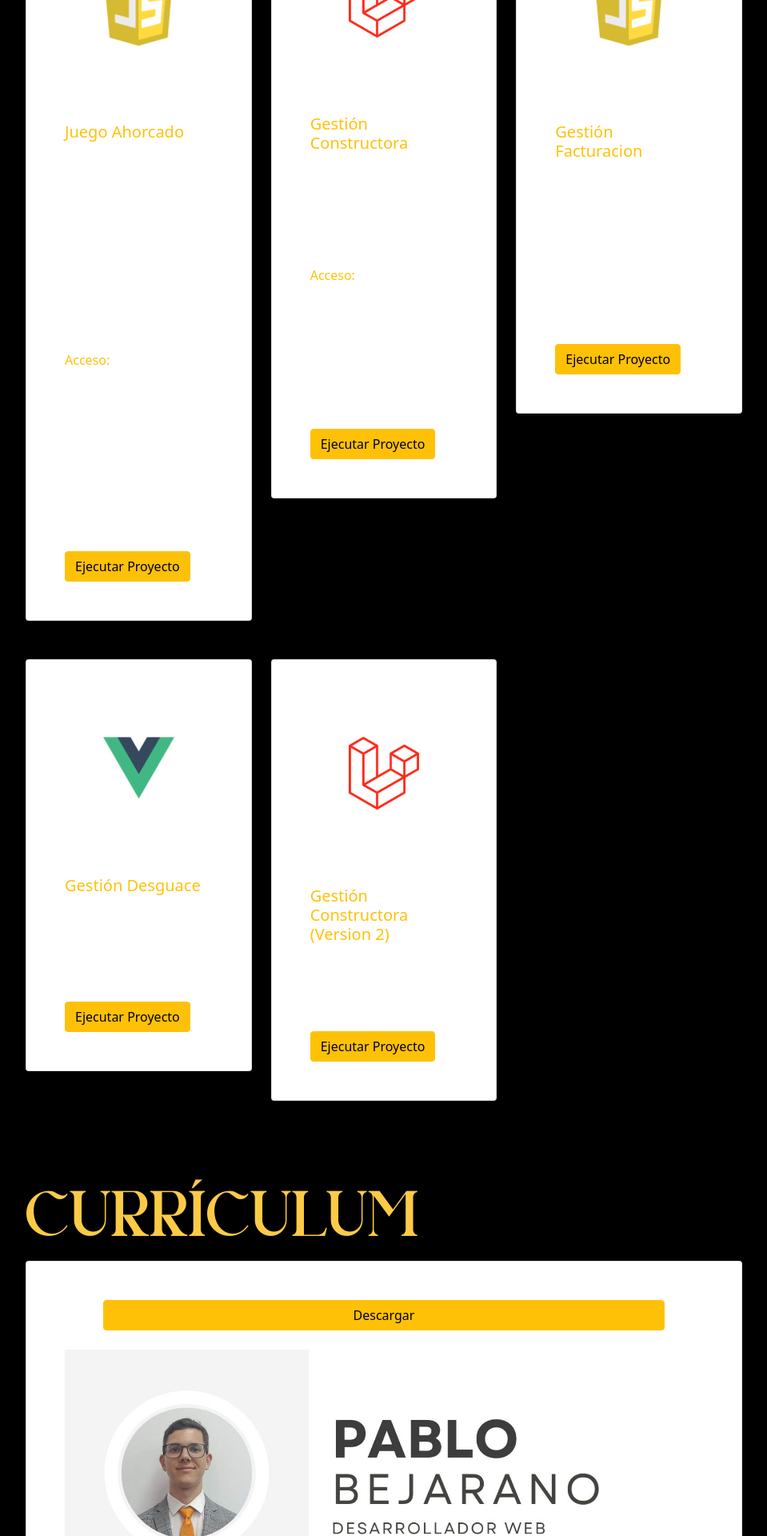
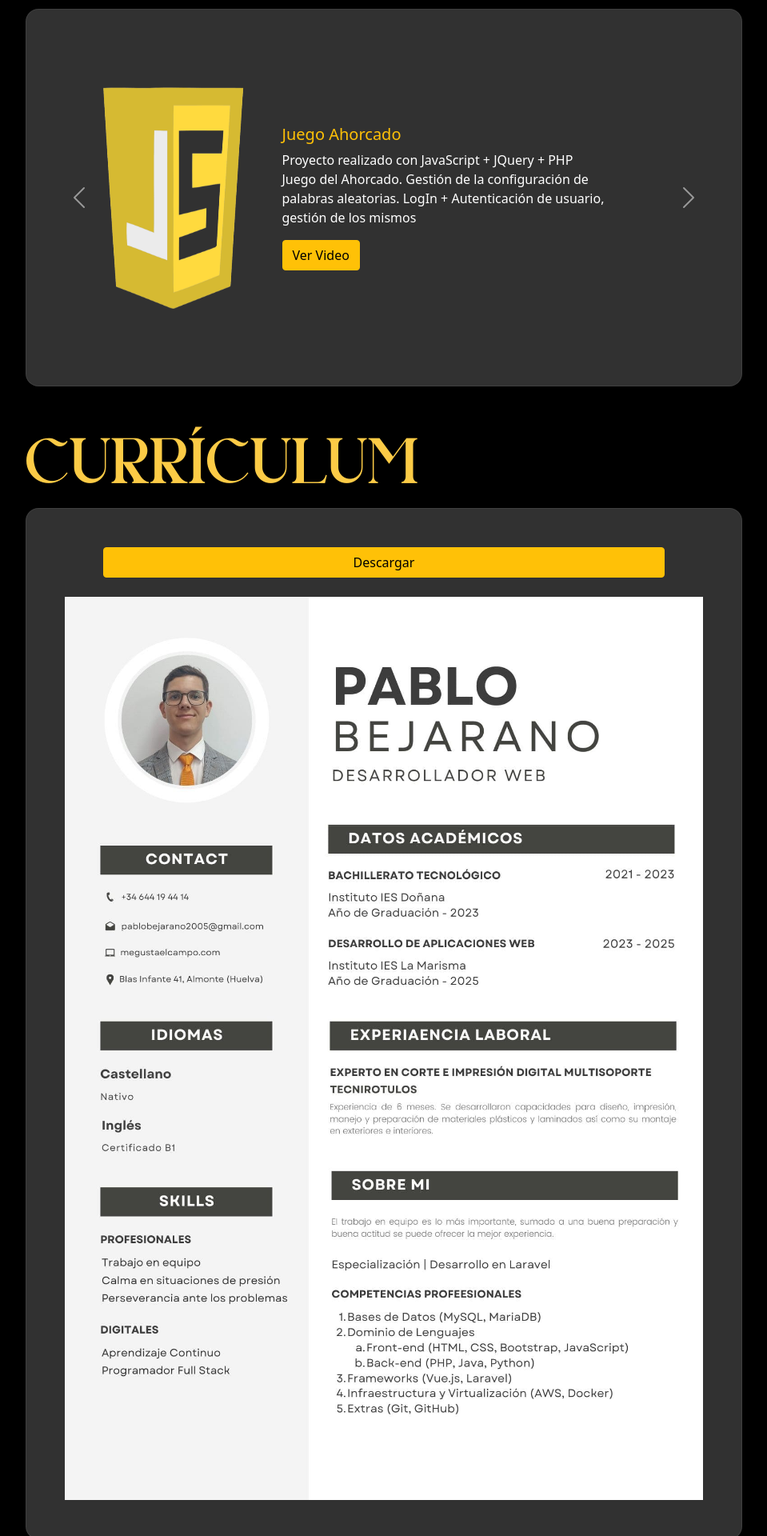
Before and after one commit to megustaelcampoDAW2024/Proyecto-DIW, a PHP site: page / in a window 1280 px wide. Shown: the part 801-2721 px from the top of the page at 80% size, without its empty margins (160-1119 px from the left). Run offline with PHP 8.4, Linux system fonts and the light colour scheme; some libraries are stand-ins or nearby versions.

Commit message:
Update images and enhance CSS styles for improved layout and interactivity

```diff
--- a/css/style.css
+++ b/css/style.css
@@ -9,22 +9,10 @@
 }
 
 #bg {
-    position: absolute;
-    width: 100%;
-    height: 100vh;
-    z-index: -2;
-    top: 0;
-    left: 0;
-}
-
-#bg2{
-    position: absolute;
-    top: 0;
-    left: 0;
+    position: fixed;
     width: 100%;
     height: 100vh;
     z-index: -1;
-    background: linear-gradient(360deg, rgb(0, 0, 0), rgba(255, 255, 255, 0))
 }
 
 body{
@@ -34,3 +22,29 @@ body{
 nav {
     transition: background-color 0.5s ease;
 }
+
+header {
+    margin-bottom: 25vh;
+}
+
+li a {
+    transition: 0.3s ease-in-out !important;
+}
+li a:hover {
+    color: #fccb46 !important;
+    padding-left: 20px !important;
+    padding-right: 20px !important;
+}
+
+#card-glass {
+    /* From https://css.glass */
+    background: rgba(86, 86, 86, 0.57);
+    border-radius: 16px;
+    box-shadow: 0 4px 30px rgba(0, 0, 0, 0.1);
+    backdrop-filter: blur(11.6px);
+    -webkit-backdrop-filter: blur(11.6px);
+    border: 1px solid rgba(86, 86, 86, 0.39);
+}
+#card-carousel img{
+    object-fit: cover !important;
+}
--- a/index.html
+++ b/index.html
@@ -1,42 +1,48 @@
 <!DOCTYPE html>
 <html lang="en">
+
 <head>
     <meta charset="UTF-8">
     <meta name="viewport" content="width=device-width, initial-scale=1.0">
     <!-- BOOTSTRAP -->
-        <link href="https://cdn.jsdelivr.net/npm/bootstrap@5.0.2/dist/css/bootstrap.min.css" rel="stylesheet" integrity="sha384-EVSTQN3/azprG1Anm3QDgpJLIm9Nao0Yz1ztcQTwFspd3yD65VohhpuuCOmLASjC" crossorigin="anonymous">
+    <link href="https://cdn.jsdelivr.net/npm/bootstrap@5.0.2/dist/css/bootstrap.min.css" rel="stylesheet"
+        integrity="sha384-EVSTQN3/azprG1Anm3QDgpJLIm9Nao0Yz1ztcQTwFspd3yD65VohhpuuCOmLASjC" crossorigin="anonymous">
     <!-- CSS -->
     <link rel="stylesheet" href="css/style.css">
     <!-- ICONO -->
     <link rel="icon" href="./resources/img/icono.ico" type="image/x-icon">
     <!-- BOOTSTRAP JS -->
-        <script src="https://code.jquery.com/jquery-3.5.1.slim.min.js" defer></script>
-        <script src="https://cdn.jsdelivr.net/npm/@popperjs/core@2.5.4/dist/umd/popper.min.js" defer></script>
-        <script src="https://stackpath.bootstrapcdn.com/bootstrap/4.5.2/js/bootstrap.min.js" defer></script>
+    <script src="https://cdn.jsdelivr.net/npm/bootstrap@5.0.2/dist/js/bootstrap.bundle.min.js" integrity="sha384-MrcW6ZMFYlzcLA8Nl+NtUVF0sA7MsXsP1UyJoMp4YLEuNSfAP+JcXn/tWtIaxVXM" crossorigin="anonymous"></script>
+    <script src="https://cdn.jsdelivr.net/npm/@popperjs/core@2.9.2/dist/umd/popper.min.js" integrity="sha384-IQsoLXl5PILFhosVNubq5LC7Qb9DXgDA9i+tQ8Zj3iwWAwPtgFTxbJ8NT4GN1R8p" crossorigin="anonymous"></script>
+    <script src="https://cdn.jsdelivr.net/npm/bootstrap@5.0.2/dist/js/bootstrap.min.js" integrity="sha384-cVKIPhGWiC2Al4u+LWgxfKTRIcfu0JTxR+EQDz/bgldoEyl4H0zUF0QKbrJ0EcQF" crossorigin="anonymous"></script>
     <!-- JS -->
     <script src="./js/nav_fix.js" defer></script>
     <!-- <script src="./js/scroll.js" defer></script> -->
     <title>Megustaelcampo</title>
 </head>
+
 <body class="d-flex flex-column min-vh-100">
     <div id="bg">
-            <iframe style="pointer-events: none;" src='https://my.spline.design/liquidgradientabstractbackground-1b2d73f175b6c3c33fdfc58a7dc4daf4/' frameborder='0' width='100%' height='100%'></iframe>
+        <iframe style="pointer-events: none;"
+            src='https://my.spline.design/liquidgradientabstractbackground-1b2d73f175b6c3c33fdfc58a7dc4daf4/'
+            frameborder='0' width='100%' height='100%'></iframe>
     </div>
-        <div id="bg2"></div>
-        <nav class="navbar navbar-expand navbar-dark bg-dark fixed-top">
-            <button class="navbar-toggler" type="button" data-toggle="collapse" data-target="#navbarToggleExternalContent" aria-controls="navbarToggleExternalContent" aria-expanded="false" aria-label="Toggle navigation">
+    <nav class="navbar navbar-expand navbar-dark bg-transparent fixed-top">
+        <button class="navbar-toggler" type="button" data-toggle="collapse" data-target="#navbarToggleExternalContent"
+            aria-controls="navbarToggleExternalContent" aria-expanded="false" aria-label="Toggle navigation">
             <span class="navbar-toggler-icon text-white"></span>
         </button>
         <div class="collapse navbar-collapse" id="navbarToggleExternalContent">
             <ul class="navbar-nav mx-auto">
-                    <li class="nav-item my-2 mx-4"><a class="nav-link text-white" href="#inicio">Inicio</a></li>
+                <li class="nav-item my-2 mx-4"><a class="nav-link text-white" href="#">Inicio</a></li>
                 <li class="nav-item my-2 mx-4"><a class="nav-link text-white" href="#projects">Proyectos</a></li>
                 <li class="nav-item my-2 mx-4"><a class="nav-link text-white" href="#curriculum">Currículum</a></li>
-                    <li class="nav-item my-2 mx-4"><a class="nav-link text-white" href="https://github.com/megustaelcampoDAW2024" target="_blank">Github</a></li>
+                <li class="nav-item my-2 mx-4"><a class="nav-link text-white"
+                        href="https://github.com/megustaelcampoDAW2024" target="_blank">Github</a></li>
             </ul>
         </div>
     </nav>
-        <div class="p-3 m-3 pt-5 mt-5 p-lg-5 m-lg-5 mb-0 pb-0" id="inicio">
+    <div class="p-3 m-3 pt-5 mt-5 p-lg-5 m-lg-5 mb-0 pb-0">
         <header class="flex-column justify-content-arround min-vh-90">
             <h1 class="titulo display-1 m-0 my-5 p-0 text-center">MEGUSTAELCAMPO</h1>
             <div class="flex-shrink-0 text-center">
@@ -44,85 +50,119 @@
                 <a class="btn btn-warning btn-lg" href="#curriculum">Ver Currículum</a>
             </div>
         </header>
-            <div class="p-3 m-3 pt-5 mt-5 p-lg-5 m-lg-5 mb-0 pb-0" id="inicio">
+        <div class="p-3 m-3 pt-5 mt-5 p-xl-5 m-xl-5 mb-0 pb-0">
             <section id="projects" class="containers mt-5">
                 <h1 class="titulo display-1 m-0 mb-2 p-0 text-end">PROYECTOS</h1>
-                    <div class="row">
-                        <article class="col-12 col-md-6 col-lg-4 mb-5">
-                            <div class="card p-5" style="width: 100%;">
-                                <img src="./resources/img/js.png" class="card-img-top p-3 p-lg-5">
-                                <div class="card-body p-0 mt-5">
+                <div id="carouselExampleFade" class="carousel slide carousel-fade" data-bs-ride="carousel">
+                    <div class="carousel-inner text-white">
+                        <div class="carousel-item p-5 active" id="card-glass">
+                            <div class="d-md-flex p-2 p-md-3 p-lg-5">
+                                <img src="./resources/img/js.png" class="w-25" alt="imagen logotipo del lenguaje utilizado">
+                                <div class="m-2 m-md-3 m-lg-5">
                                     <h5 class="card-title text-warning">Juego Ahorcado</h5>
                                 <p class="card-text text-white">Proyecto realizado con JavaScript + JQuery + PHP<br>Juego del Ahorcado. Gestión de la configuración de palabras aleatorias. LogIn + Autenticación de usuario, gestión de los mismos</p>
-                                    <h6 class="card-title text-warning">Acceso:</h6>
-                                    <p class="card-text text-white">Email: admin@admin.com<br>Contraseña: pwd<br><br>Email: usuario@example.com<br>Contraseña: pwd</p>
-                                    <p class="text-white small">10-12-2024</p>
-                                    <a href="./proyectos/ahorcado/index.html" class="btn btn-warning">Ejecutar Proyecto</a>
+                                <button type="button" class="btn btn-warning" data-bs-toggle="modal" data-bs-target="#videoModal1">Ver Video</button>
                                 </div>
                             </div>
-                        </article>
-                        <article class="col-12 col-md-6 col-lg-4 mb-5">
-                            <div class="card p-5" style="width: 100%;">
-                                <img src="./resources/img/laravel.png" class="card-img-top p-3 p-lg-5">
-                                <div class="card-body p-0 mt-5">
+                        </div>
+                        <div class="carousel-item p-5" id="card-glass">
+                            <div class="d-md-flex p-2 p-md-3 p-lg-5">
+                                <img src="./resources/img/laravel.png" class="w-25" alt="imagen logotipo del lenguaje utilizado">
+                                <div class="m-2 m-md-3 m-lg-5">
                                     <h5 class="card-title text-warning">Gestión Constructora</h5>
                                     <p class="card-text text-white">Proyecto realizado con<br>PHP + Laravel<br>Programa encargado de la administracion de una Constructora</p>
-                                    <h6 class="card-title text-warning">Acceso:</h6>
-                                    <p class="card-text text-white">Usuario: admin<br>Contraseña: pwd<br><br>Usuario: operario<br>Contraseña: pwd</p>
-                                    <p class="text-white small">10-12-2024</p>
-                                    <a href="./proyectos/proyecto-php-1/index.php" class="btn btn-warning">Ejecutar Proyecto</a>
+                                    <button type="button" class="btn btn-warning" data-bs-toggle="modal" data-bs-target="#videoModal2">Ver Video</button>
                                 </div>
                             </div>
-                        </article>
-                        <article class="col-12 col-md-6 col-lg-4 mb-5">
-                            <div class="card p-5" style="width: 100%;">
-                                <img src="./resources/img/js.png" class="card-img-top p-3 p-lg-5">
-                                <div class="card-body p-0 mt-5">
+                        </div>
+                        <div class="carousel-item p-5" id="card-glass">
+                            <div class="d-md-flex p-2 p-md-3 p-lg-5">
+                                <img src="./resources/img/vue.png" class="w-25" alt="imagen logotipo del lenguaje utilizado">
+                                <div class="m-2 m-md-3 m-lg-5">
                                     <h5 class="card-title text-warning">Gestión Facturacion</h5>
                                     <p class="card-text text-white">Proyecto realizado con JavaScript + JQuery + PHP<br>Porgrama encargado de la gestión de las facturas de una tienda de electrónica</p>
-                                    <p class="text-white small">16-1-2025</p>
-                                    <a href="./proyectos/factura/index.html" class="btn btn-warning">Ejecutar Proyecto</a>
+                                    <button type="button" class="btn btn-warning" data-bs-toggle="modal" data-bs-target="#videoModal3">Ver Video</button>
                                 </div>
                             </div>
-                        </article>
-                        <article class="col-12 col-md-6 col-lg-4 mb-5">
-                            <div class="card p-5" style="width: 100%;">
-                                <img src="./resources/img/vue.png" class="card-img-top p-3 p-lg-5">
-                                <div class="card-body p-0 mt-5">
-                                    <h5 class="card-title text-warning">Gestión Desguace</h5>
-                                    <p class="card-text text-white">Proyecto realizado con JavaScript + VUE + Laravel<br></p>
-                                    <p class="text-white small">Por entregar</p>
-                                    <a href="#" class="btn btn-warning">Ejecutar Proyecto</a>
                         </div>
                     </div>
-                        </article>
-                        <article class="col-12 col-md-6 col-lg-4 mb-5">
-                            <div class="card p-5" style="width: 100%;">
-                                <img src="./resources/img/laravel.png" class="card-img-top p-3 p-lg-5">
-                                <div class="card-body p-0 mt-5">
-                                    <h5 class="card-title text-warning">Gestión Constructora<br>(Version 2)</h5>
-                                    <p class="card-text text-white">Proyecto realizado con<br>PHP + Laravel</p>
-                                    <p class="text-white small">Por entregar</p>
-                                    <a href="#" class="btn btn-warning">Ejecutar Proyecto</a>
-                                </div>
-                            </div>
-                        </article>
+                    <button class="carousel-control-prev" type="button" data-bs-target="#carouselExampleFade" data-bs-slide="prev">
+                        <span class="carousel-control-prev-icon" aria-hidden="true"></span>
+                        <span class="visually-hidden">Previous</span>
+                    </button>
+                    <button class="carousel-control-next" type="button" data-bs-target="#carouselExampleFade" data-bs-slide="next">
+                        <span class="carousel-control-next-icon" aria-hidden="true"></span>
+                        <span class="visually-hidden">Next</span>
+                    </button>
                 </div>
             </section>
             <section id="curriculum" class="containers mt-5">
                 <h1 class="titulo display-1 m-0 mb-2 p-0 text-start">CURRÍCULUM</h1>
                 <article class="col-12 mb-5">
-                        <div id="card-pdf" class="card p-3 p-md-5" style="width: 100%;">
-                            <a href="./resources/resume.pdf" class="btn btn-warning mb-4 mx-5" download="./resources/resume.pdf">Descargar</a>
+                    <div id="card-glass" class="card p-3 p-md-5" style="width: 100%;">
+                        <a href="./resources/resume.pdf" class="btn btn-warning mb-4 mx-5"
+                            download="./resources/resume.pdf">Descargar</a>
                         <img src="./resources/resume.jpg" alt="">
                         <!-- <embed src="./resources/resume.pdf" type="application/pdf" width="100%" height="600px" /> -->
                     </div>
                 </article>
             </section>
         </div>
+    </div>
     <footer class="mt-auto text-center p-4 bg-transparent">
-                <p class="m-0 text-white footer-text">&copy; 2025 Megustaelcampo. Todos los derechos reservados.<br><a class="text-white" href="https://no.megustaelcampo.com">Click si no te gusta el campo</a></p>
+        <p class="m-0 text-white footer-text">&copy; 2025 Megustaelcampo. Todos los derechos reservados.
+        <br><a class="text-white" href="https://no.megustaelcampo.com">Click si no te gusta el campo</a></p>
     </footer>
+
+    <!-- Modals -->
+    <div class="modal fade" id="videoModal1" tabindex="-1" aria-labelledby="videoModal1Label" aria-hidden="true">
+        <div class="modal-dialog modal-lg">
+            <div class="modal-content">
+                <div class="modal-header">
+                    <h5 class="modal-title" id="videoModal1Label">Tutorial JS</h5>
+                    <button type="button" class="btn-close" data-bs-dismiss="modal" aria-label="Close"></button>
                 </div>
+                <div class="modal-body">
+                    <div class="ratio ratio-16x9">
+                        <video src="./resources/img/AprendeJS.mp4" controls></video>
+                    </div>
+                </div>
+            </div>
+        </div>
+    </div>
+
+    <div class="modal fade" id="videoModal2" tabindex="-1" aria-labelledby="videoModal2Label" aria-hidden="true">
+        <div class="modal-dialog modal-lg">
+            <div class="modal-content">
+                <div class="modal-header">
+                    <h5 class="modal-title" id="videoModal2Label">Tutorial Laravel</h5>
+                    <button type="button" class="btn-close" data-bs-dismiss="modal" aria-label="Close"></button>
+                </div>
+                <div class="modal-body">
+                    <div class="ratio ratio-16x9">
+                        <iframe width="560" height="315" src="https://www.youtube.com/embed/NjAyMUGljZo?si=VEJvtyadCpKgbNpI" title="YouTube video player" frameborder="0" allow="accelerometer; autoplay; clipboard-write; encrypted-media; gyroscope; picture-in-picture; web-share" referrerpolicy="strict-origin-when-cross-origin" allowfullscreen></iframe>
+                    </div>
+                </div>
+            </div>
+        </div>
+    </div>
+
+    <div class="modal fade" id="videoModal3" tabindex="-1" aria-labelledby="videoModal3Label" aria-hidden="true">
+        <div class="modal-dialog modal-lg">
+            <div class="modal-content">
+                <div class="modal-header">
+                    <h5 class="modal-title" id="videoModal3Label">Tutorial VUE.js</h5>
+                    <button type="button" class="btn-close" data-bs-dismiss="modal" aria-label="Close"></button>
+                </div>
+                <div class="modal-body">
+                    <div class="ratio ratio-16x9">
+                        <iframe width="560" height="315" src="https://www.youtube.com/embed/9AHMihFhrzw?si=YY5I6STJAdD8ZeSv" title="YouTube video player" frameborder="0" allow="accelerometer; autoplay; clipboard-write; encrypted-media; gyroscope; picture-in-picture; web-share" referrerpolicy="strict-origin-when-cross-origin" allowfullscreen></iframe>
+                    </div>
+                </div>
+            </div>
+        </div>
+    </div>
+
 </body>
+
 </html>
```
Also changed, not shown: Resources/img/js.png, Resources/img/laravel.png, Resources/img/vue.png, 1 other file. Lines whose indentation alone changed are shown as unchanged.
